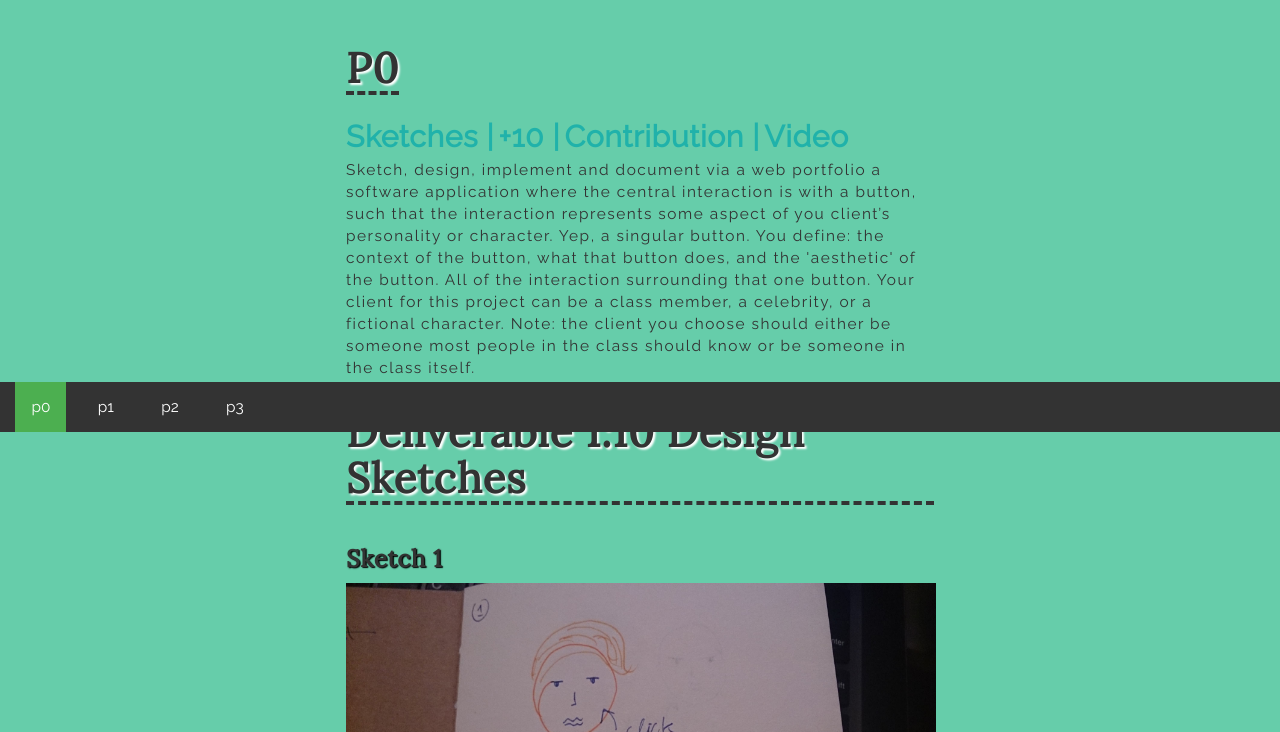
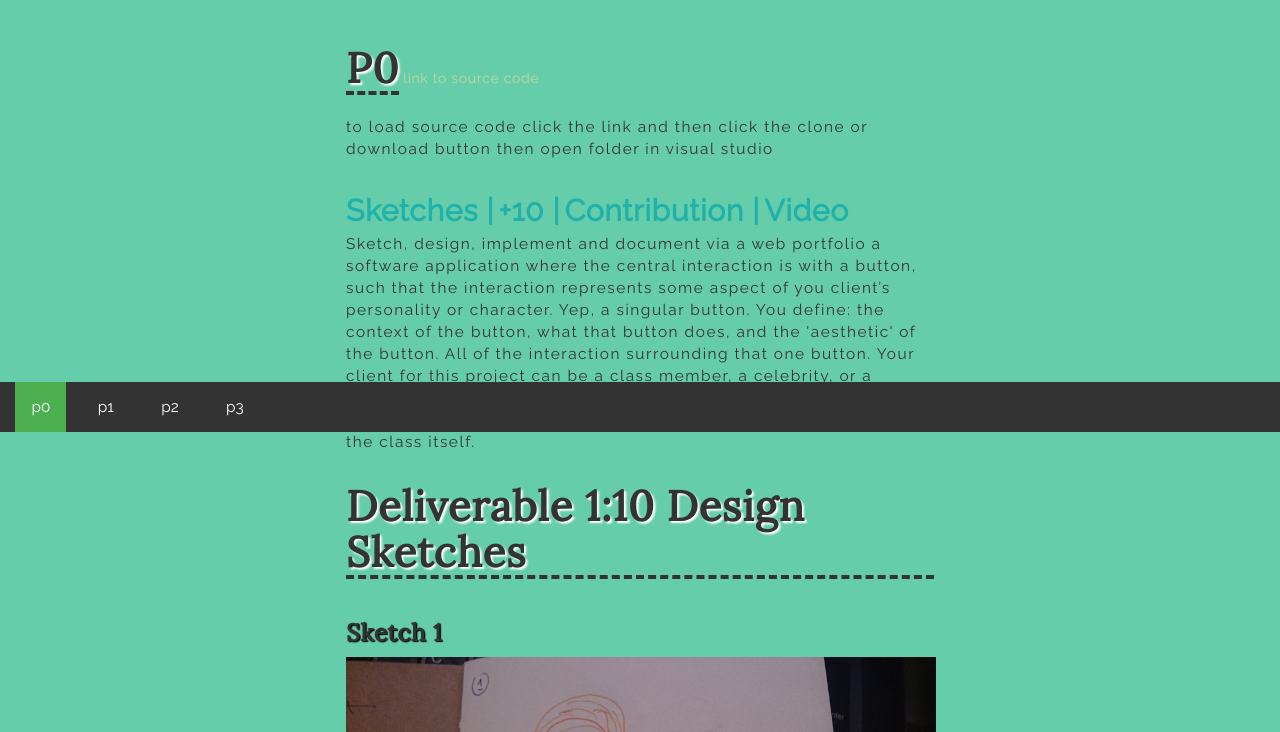
Before and after one commit to orearow/orepage, a plain HTML site: page hci/hciIndex.html in a window 1280 px wide. Shown: the part 368-1100 px from the top of the page. Drawn offline with nearby package versions, Linux system fonts and the light colour scheme.

Commit message:
Update hciIndex.html

```diff
--- a/hci/hciIndex.html
+++ b/hci/hciIndex.html
@@ -36,6 +36,11 @@
 <section class="intro">
     <section class="intro-content">
         <h1>P0</h1>
+
+        <a href="https://github.com/smithcg1/CPSC581Project0" style="lightseagreen">link to source code</a>
+        <p> to load source code click the link and then click the clone or download button then open folder in visual studio</p>
+
+
         <br>
         <b>  <a href="#name_of_target" style="font-size: 30px; color: lightseagreen">Sketches   |</a> </b>
         <b>  <a href="#+10contribution" style="font-size: 30px; color: lightseagreen"> +10 |</a> </b>
```
